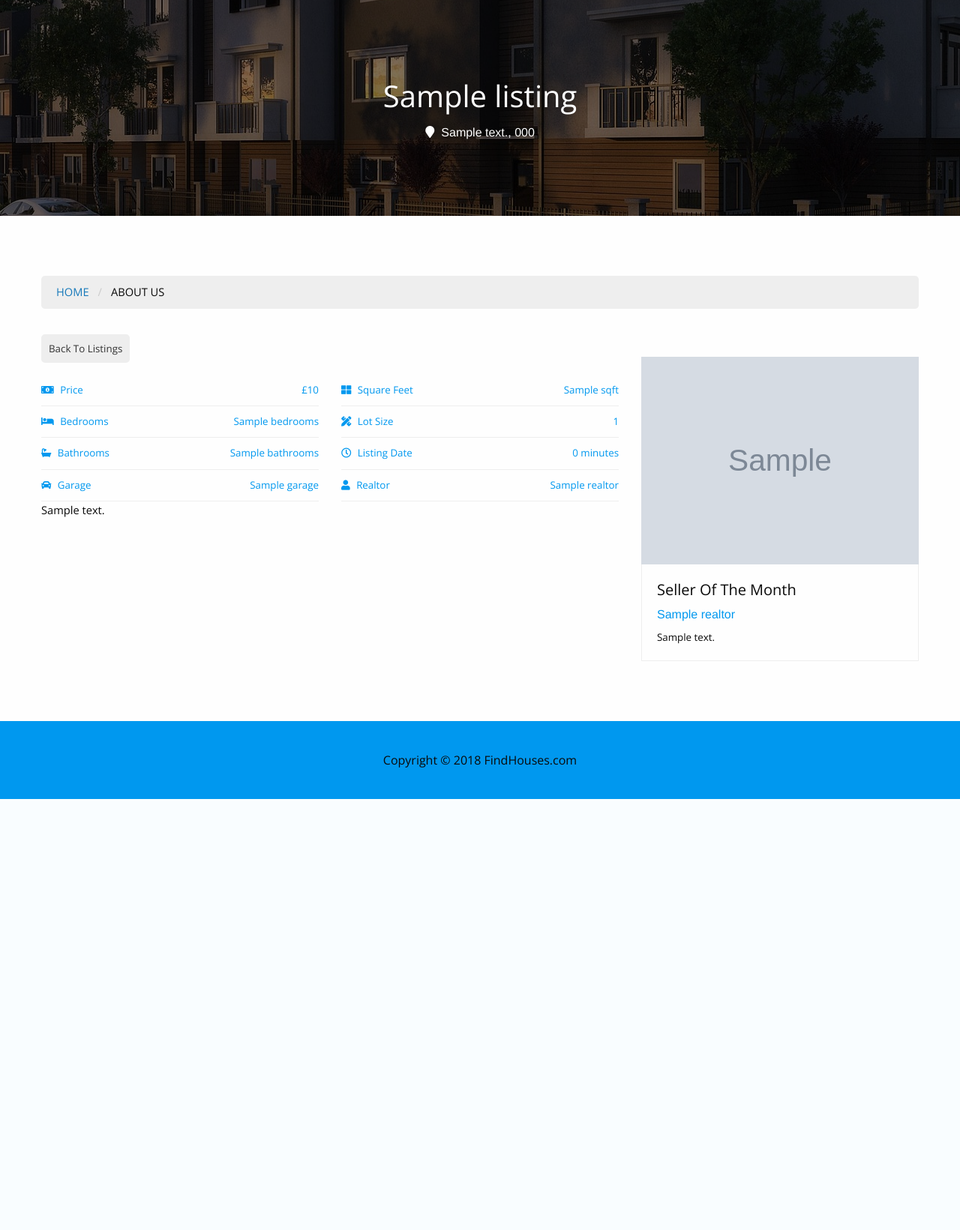
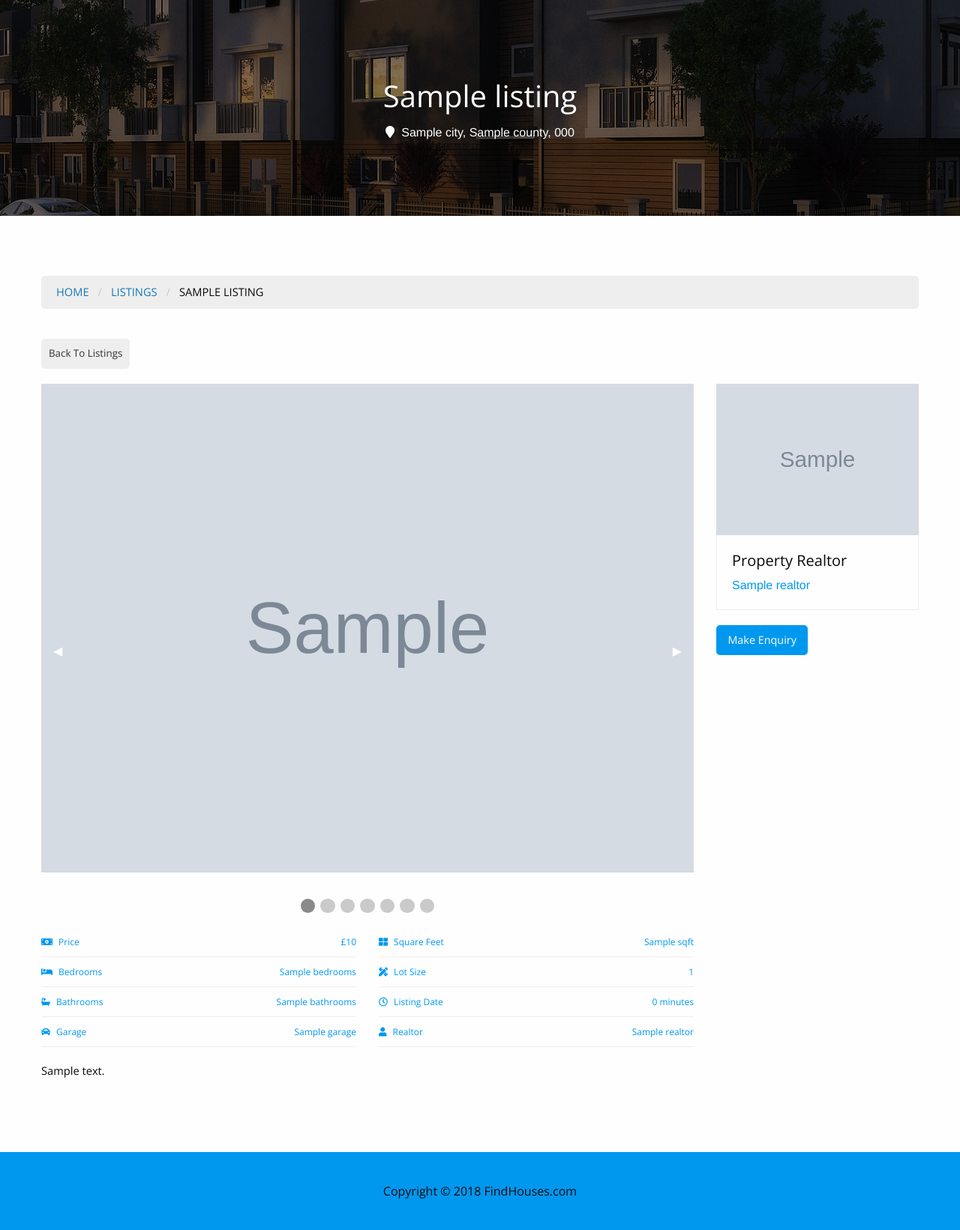
Before and after one commit to brandond98/real_estate, a Django app: template templates/apps/listings/listing.html in a window 1280 px wide. Shown: the part 120-1761 px from the top of the page at 75% size. Before the commit the page ends 1186 px from the top, so only its background shows below. Run offline with Django 3.2, Linux system fonts and the light colour scheme; the template is opened without the code that fills it: most values are stand-ins (such as "Sample title", 1, 10 or a date in 2020); grey boxes marked "Sample" are stand-in pictures; some libraries are stand-ins or nearby versions.

Commit message:
finished listing page for now

```diff
--- a/listings/views.py
+++ b/listings/views.py
@@ -17,13 +17,9 @@ def index(request):
 
 def listing(request, listing_id):
     listing = get_object_or_404(Listing, pk=listing_id)
-    realtors = Realtor.objects.all()
-    mvp_realtors = Realtor.objects.all().filter(is_mvp=True)
 
     context = {
         'listing': listing,
-        'realtors' : realtors,
-        'mvp_realtors' : mvp_realtors
     }
 
     return render(request, 'apps/listings/listing.html', context)
--- a/real_estate/static/css/app.css
+++ b/real_estate/static/css/app.css
@@ -1,35 +1,26 @@
 /* General */
-
-h1,h2,h3,h4,h5,p,span,li,a {
-
+h1, h2, h3, h4, h5, p, span, li, a {
   font-family: 'Open Sans', sans-serif;
 }
 
 html, body {
-    overflow: auto;
+  overflow: auto;
 }
 
 body {
-
   font-family: 'Open Sans', sans-serif;
   margin: 0;
   height: 100%;
   padding: 0;
-
 }
 
-
 .container {
-
   margin: 0 auto;
   width: 80%;
-
 }
 
 /* Top Bar */
-
 .top-bar {
-
   background: #0098ef;
   float: left;
   width: 100%;
@@ -38,31 +29,26 @@ body {
 }
 
 .top-bar .grid-container {
-
   float: left;
   width: 100%;
 }
 
 .top-bar i {
-
   font-size: 14pt;
   padding-right: 10px;
 }
 
-.top-bar p{
-
+.top-bar p {
   margin: 0;
 }
 
-.call-container, .email-container, .address-container{
-
+.call-container, .email-container, .address-container {
   float: left;
   padding-right: 25px;
   font-size: 9pt;
 }
 
 .login-container a {
-
   float: left;
   margin: 0;
   padding-right: 25px;
@@ -70,50 +56,37 @@ body {
   color: #fff;
 }
 
-
-
-.social-icons ul{
-
+.social-icons ul {
   list-style: none;
   margin: 0;
   background: none;
-
-
 }
 
 .social-icons li {
-
   float: left;
   padding-right: 10px;
 }
 
 .social-icons li a {
-
   color: #fff;
 }
 
 /* Navigation */
-
 header {
-
   background: #121B22;
   float: left;
   width: 100%;
-  padding: 0 10px;;
+  padding: 0 10px;
+  ;
 }
 
-
 .logo {
-
   float: left;
   width: 60px;
   padding: 10px 0;
 }
 
-
-
 .navigation ul {
-
   margin: 0;
   list-style: none;
   padding: 0;
@@ -121,62 +94,52 @@ header {
 }
 
 .navigation li {
-
   display: inline-block;
   margin-left: 70px;
   padding-top: 25px;
 }
 
-.navigation a{
-
+.navigation a {
   color: #fff;
   text-transform: uppercase;
 }
 
 .navigation a:hover {
-
-  color:#0098ef;
+  color: #0098ef;
 }
 
-footer{
-
+footer {
   text-align: center;
   padding: 40px;
   background: #0098ef;
   float: left;
   width: 100%;
-
 }
 
 .property-search {
-
   text-align: center;
   padding: 200px 100px;
   float: left;
   width: 100%;
-  background: linear-gradient(rgba(0, 0, 0, 0.5), rgba(0, 0, 0, 0.5)), url(../img/houses.jpg) ;
+  background: linear-gradient(rgba(0, 0, 0, 0.5), rgba(0, 0, 0, 0.5)), url(../img/houses.jpg);
   background-attachment: fixed;
   background-size: cover;
-
 }
 
-.property-search .grid-padding-x > .cell {
-
+.property-search .grid-padding-x>.cell {
   padding-left: 5px;
   padding-right: 5px;
 }
 
-.property-search .button{
-
+.property-search .button {
   width: 100%;
   margin: 0;
   border-radius: 5px;
-  background:#0098ef;
+  background: #0098ef;
   text-transform: uppercase;
 }
 
 .property-search h2 {
-
   font-size: 40pt;
   color: #fff;
   font-weight: bold;
@@ -184,14 +147,12 @@ footer{
 }
 
 .property-search h4 {
-
   color: #fff;
   font-size: 15pt;
   margin-bottom: 40px;
 }
 
 .property-search-bar {
-
   background: black;
   float: left;
   width: 100%;
@@ -201,7 +162,6 @@ footer{
 }
 
 .property-search select {
-
   margin: 0;
   border-radius: 5px;
   font-size: 11pt;
@@ -209,24 +169,20 @@ footer{
 }
 
 .recent-listings {
-
   float: left;
   width: 100%;
   padding: 100px 0;
 }
 
 .listing-card-head {
-
   position: relative;
   width: 100%;
   max-width: 400px;
   margin: auto;
   overflow: hidden;
-
 }
 
 .content-details {
-
   position: absolute;
   text-align: center;
   padding-left: 1em;
@@ -243,17 +199,17 @@ footer{
   transition: all 0.3s ease-in-out 0s;
 }
 
-.listing-card-head:hover .content-details{
+.listing-card-head:hover .content-details {
   top: 50%;
   left: 50%;
   opacity: 1;
 }
 
-.fadeIn-right{
+.fadeIn-right {
   left: 80%;
 }
 
-.content-details a{
+.content-details a {
   color: #fff;
   text-transform: uppercase;
   font-size: 16pt;
@@ -261,13 +217,11 @@ footer{
 }
 
 .content-details a:hover {
-
-  color:#0098ef;
+  color: #0098ef;
 }
 
 .listing-card-head .content-overlay {
-
-  background: rgba(0,0,0,0.7);
+  background: rgba(0, 0, 0, 0.7);
   position: absolute;
   height: 100%;
   width: 100%;
@@ -281,71 +235,60 @@ footer{
   transition: all 0.4s ease-in-out 0s;
 }
 
-.listing-card-head:hover .content-overlay{
+.listing-card-head:hover .content-overlay {
   opacity: 1;
 }
 
 .listing-card-head img {
-
-  -webkit-box-shadow: 0px 0px 7px 0px rgba(79,79,79,1);
--moz-box-shadow: 0px 0px 7px 0px rgba(79,79,79,1);
-box-shadow: 0px 0px 7px 0px rgba(79,79,79,1);
-width: 100%;
+  -webkit-box-shadow: 0px 0px 7px 0px rgba(79, 79, 79, 1);
+  -moz-box-shadow: 0px 0px 7px 0px rgba(79, 79, 79, 1);
+  box-shadow: 0px 0px 7px 0px rgba(79, 79, 79, 1);
+  width: 100%;
 }
 
 .listing-card-bottom h2 {
-
   font-size: 14pt;
   font-weight: 600;
   margin-bottom: 15px;
-
 }
 
 .listing-card-bottom {
-
   padding: 25px;
   background: #fff;
 }
 
 .listing-card-bottom i {
-
   color: #0098ef;
   margin-right: 10px;
 }
 
 .listing-card-bottom p {
-
   margin-bottom: 15px;
   font-size: 11pt;
 }
 
 .recent-container {
-
   background: #eee;
   float: left;
   width: 100%;
 }
 
 .listing-card-bottom ul {
-
   list-style: none;
   margin: 0 0 15px 0;
   float: left;
   width: 100%
-
 }
 
 .listing-card-bottom {
-
   border-bottom: 1px solid #0098ef;
-  -webkit-box-shadow: 0px 0px 7px 0px rgba(79,79,79,1);
--moz-box-shadow: 0px 0px 7px 0px rgba(79,79,79,1);
-box-shadow: 0px 0px 7px 0px rgba(79,79,79,1);
-display: inline-block;
+  -webkit-box-shadow: 0px 0px 7px 0px rgba(79, 79, 79, 1);
+  -moz-box-shadow: 0px 0px 7px 0px rgba(79, 79, 79, 1);
+  box-shadow: 0px 0px 7px 0px rgba(79, 79, 79, 1);
+  display: inline-block;
 }
 
 .listing-card-bottom li {
-
   width: 50%;
   font-size: 11pt;
   float: left;
@@ -353,24 +296,20 @@ display: inline-block;
 }
 
 .listing-card-bottom i {
-
   margin-right: 10px;
 }
 
 .listing-card-bottom h3 {
-
-  font-weight:600;
+  font-weight: 600;
   font-size: 14pt;
 }
 
 .listing-card-bottom h4 {
-
   font-size: 10pt;
   display: inline;
 }
 
 .listing-card span {
-
   position: absolute;
   top: 10px;
   right: 10px;
@@ -382,28 +321,23 @@ display: inline-block;
 }
 
 .sale {
-
   background: #e54242;
 }
 
 .rent {
-
   background: #ffb200;
 }
 
 .listing-card {
-
   position: relative;
 }
 
 .about-us {
-
   padding: 100px;
   color: red;
 }
 
 .page-header {
-
   text-align: center;
   padding: 100px;
   float: left;
@@ -411,95 +345,78 @@ display: inline-block;
   background: linear-gradient(rgba(0, 0, 0, 0.5), rgba(0, 0, 0, 0.5)), url(../img/houses2.jpg);
   background-position: center;
   color: #fff;
-
 }
 
 .page-header i {
-
   display: inline;
   margin-right: 5px;
 }
 
-.page-header h6{
-
+.page-header h6 {
   display: inline;
 }
-.content-section{
 
-  padding: 80px 0 ;
+.content-section {
+  padding: 80px 0;
   float: left;
   width: 100%;
 }
+
 .breadcrumb-container {
-
   background: #eee;
   padding: 10px 20px;
   border-radius: 5px;
   margin-bottom: 40px;
 }
 
-.about-section h3  {
-
+.about-section h3 {
   margin-bottom: 20px;
   font-size: 15pt;
 }
 
-.about-section img  {
-
+.about-section img {
   margin-bottom: 20px;
-
 }
 
-.about-section h4  {
-
+.about-section h4 {
   font-size: 13pt;
   margin-bottom: 20px;
 }
 
 .about-section p {
-
   font-size: 11pt;
 }
 
 .breadcrumbs {
-
   margin: 0;
 }
 
 .breadcrumbs li {
-
-font-size: 11pt;
-
+  font-size: 11pt;
 }
 
 .seller-info {
-
   border-bottom: 1px solid #eee;
   border-left: 1px solid #eee;
   border-right: 1px solid #eee;
   padding: 20px;
-
 }
 
 .seller-info p {
-
   margin: 0;
   font-size: 10pt;
 }
 
 .seller-info h6 {
-
   color: #0098ef;
+  margin: 0;
 }
 
-
 .seller-of-the-month img {
-
   margin: 0;
 }
 
 .text-divider {
-
   padding: 80px;
   text-align: center;
   float: left;
@@ -509,54 +426,49 @@ font-size: 11pt;
 }
 
 .text-divider p {
-
   margin: 0;
 }
 
 .text-divider h3 {
-
   margin-bottom: 20px;
 }
 
 .active {
-
   color: #0098ef !important;
-
-
 }
 
 .margin-bottom {
-
   margin-bottom: 40px;
 }
 
 .back-button {
-
   background: #eee;
   padding: 10px;
   font-size: 10pt;
   color: #333;
   border-radius: 5px;
-
+  display: inline-block;
+  margin-bottom: 20px;
 }
 
 .listing-details {
-
   list-style: none;
-  margin: 0;
-
+  margin: 0 0 20px 0;
 }
 
 .listing-details li {
-
   padding: 10px 0;
   border-bottom: 1px solid #eee;
   color: #0098ef;
-  font-size: 10pt;
+  font-size: 9pt;
 }
 
 .listing-details i {
+  margin-right: 5px;
+}
 
-  margin-right: 5px;
-
+.enquiry {
+  margin-top: 20px;
+  background: #0098ef;
+  border-radius: 5px;
 }
--- a/templates/apps/listings/listing.html
+++ b/templates/apps/listings/listing.html
@@ -9,7 +9,7 @@
 <div class="page-header">
   <h2>{{ listing.title }}</h2>
   <i class="fas fa-map-marker"></i>
-  <h6>{{ listing.address }}, {{ listing.postcode }}</h6>
+  <h6>{{ listing.city }}, {{ listing.county }}, {{ listing.postcode }}</h6>
 </div>
 
 <div class="content-section">
@@ -18,15 +18,91 @@
       <nav class="breadcrumb-container "aria-label="You are here:" role="navigation">
         <ul class="breadcrumbs">
           <li><a href="{% url 'index' %}">Home</a></li>
+          <li><a href="{% url 'listings' %}">Listings</a></li>
           <li>
-            <span class="show-for-sr">Current: </span> About Us
+            <span class="show-for-sr">Current: </span> {{ listing.title }}
           </li>
         </ul>
       </nav>
-      <a href="about.html" class="back-button">Back To Listings</a>
+      <a href="{% url 'listings' %}" class="back-button">Back To Listings</a>
       <div class="grid-x grid-margin-x">
-        <div class="cell small-8">
-          <img src="" alt="">
+        <div class="cell small-9">
+          <div class="orbit" role="region" aria-label="Favorite Space Pictures" data-orbit data-auto-play="false">
+            <div class="orbit-wrapper">
+              <div class="orbit-controls">
+                <button class="orbit-previous"><span class="show-for-sr">Previous Slide</span>&#9664;&#xFE0E;</button>
+                <button class="orbit-next"><span class="show-for-sr">Next Slide</span>&#9654;&#xFE0E;</button>
+              </div>
+              <ul class="orbit-container">
+                <li class="is-active orbit-slide">
+                  <figure class="orbit-figure">
+                    <img class="orbit-image" src="{{ listing.photo_main.url }}" alt="Space">
+                  </figure>
+                </li>
+                {% if listing.photo_1 %}
+                <li class="orbit-slide">
+                  <figure class="orbit-figure">
+                    <img class="orbit-image" src="{{ listing.photo_1.url }}" alt="Space">
+                </li>
+                {% endif %}
+                {% if listing.photo_2 %}
+                <li class="orbit-slide">
+                  <figure class="orbit-figure">
+                    <img class="orbit-image" src="{{ listing.photo_2.url }}" alt="Space">
+                </li>
+                {% endif %}
+                {% if listing.photo_3 %}
+                <li class="orbit-slide">
+                  <figure class="orbit-figure">
+                    <img class="orbit-image" src="{{ listing.photo_3.url }}" alt="Space">
+                  </figure>
+                </li>
+                {% endif %}
+                {% if listing.photo_4 %}
+                <li class="orbit-slide">
+                  <figure class="orbit-figure">
+                    <img class="orbit-image" src="{{ listing.photo_4.url }}" alt="Space">
+                  </figure>
+                </li>
+                {% endif %}
+                {% if listing.photo_5 %}
+                <li class="orbit-slide">
+                  <figure class="orbit-figure">
+                    <img class="orbit-image" src="{{ listing.photo_5.url }}" alt="Space">
+                  </figure>
+                </li>
+                {% endif %}
+                {% if listing.photo_6 %}
+                <li class="orbit-slide">
+                  <figure class="orbit-figure">
+                    <img class="orbit-image" src="{{ listing.photo_6.url }}" alt="Space">
+                  </figure>
+                </li>
+                {% endif %}
+              </ul>
+            </div>
+            <nav class="orbit-bullets">
+              <button class="is-active" data-slide="0"><span class="show-for-sr">First slide details.</span><span class="show-for-sr">Current Slide</span></button>
+              {% if listing.photo_1 %}
+              <button data-slide="1"><span class="show-for-sr">Second slide details.</span></button>
+              {% endif %}
+              {% if listing.photo_2 %}
+              <button data-slide="2"><span class="show-for-sr">Third slide details.</span></button>
+              {% endif %}
+              {% if listing.photo_3 %}
+              <button data-slide="3"><span class="show-for-sr">Fourth slide details.</span></button>
+              {% endif %}
+              {% if listing.photo_4 %}
+              <button data-slide="4"><span class="show-for-sr">Fourth slide details.</span></button>
+              {% endif %}
+              {% if listing.photo_5 %}
+              <button data-slide="5"><span class="show-for-sr">Fourth slide details.</span></button>
+              {% endif %}
+              {% if listing.photo_6 %}
+              <button data-slide="6"><span class="show-for-sr">Fourth slide details.</span></button>
+              {% endif %}
+            </nav>
+          </div>
           <div class="grid-x grid-margin-x">
             <div class="cell small-6">
               <ul class="listing-details">
@@ -79,25 +155,27 @@
           </div>
           <p>{{ listing.description }}</p>
         </div>
-        <div class="cell small-4">
-          {% if mvp_realtors %}
-            {% for realtor in mvp_realtors %}
+        <div class="cell small-3">
               <div class="seller-of-the-month">
-                <img src="{{ realtor.photo.url }}" alt="">
+                <img src="{{ listing.realtor.photo.url }}" alt="">
                 <div class="seller-info">
-                  <h5>Seller Of The Month</h5>
-                  <h6>{{ realtor.name }}</h6>
-                  <p>{{ realtor.description }}</p>
+                  <h5>Property Realtor</h5>
+                  <h6>{{ listing.realtor.name }}</h6>
                 </div>
               </div>
-            {% endfor %}
-        {% else %}
-          <h3>No Employee Of The Month</h3>
-        {% endif %}
+        <button class="button enquiry" data-open="exampleModal1">Make Enquiry</button>
         </div>
       </div>
     </div>
   </div>
 </div>
+<div class="reveal" id="exampleModal1" data-reveal>
+  <h1>Awesome. I Have It.</h1>
+  <p class="lead">Your couch. It is mine.</p>
+  <p>I'm a cool paragraph that lives inside of an even cooler modal. Wins!</p>
+  <button class="close-button" data-close aria-label="Close modal" type="button">
+    <span aria-hidden="true">&times;</span>
+  </button>
+</div>
 
 {% endblock %}
```
